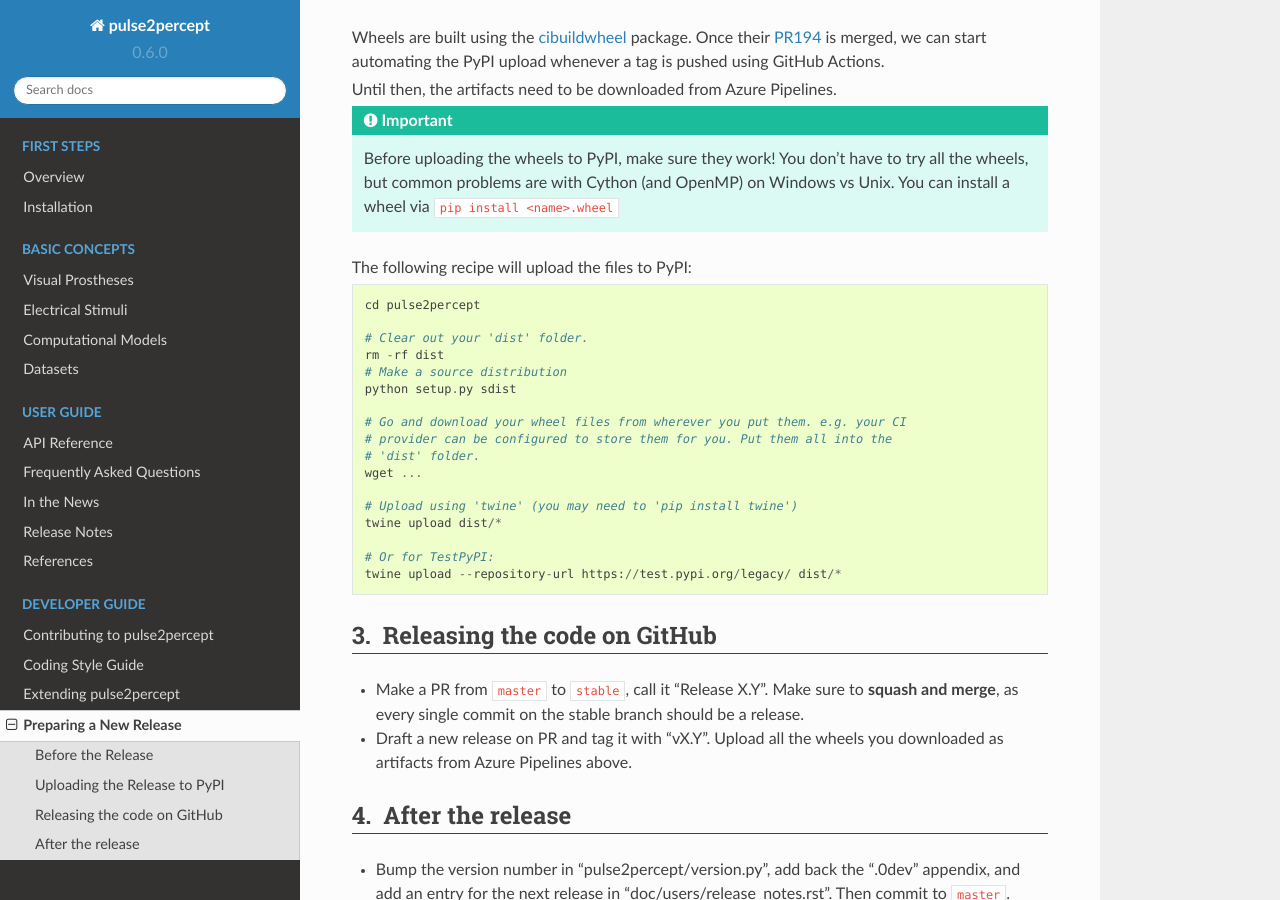
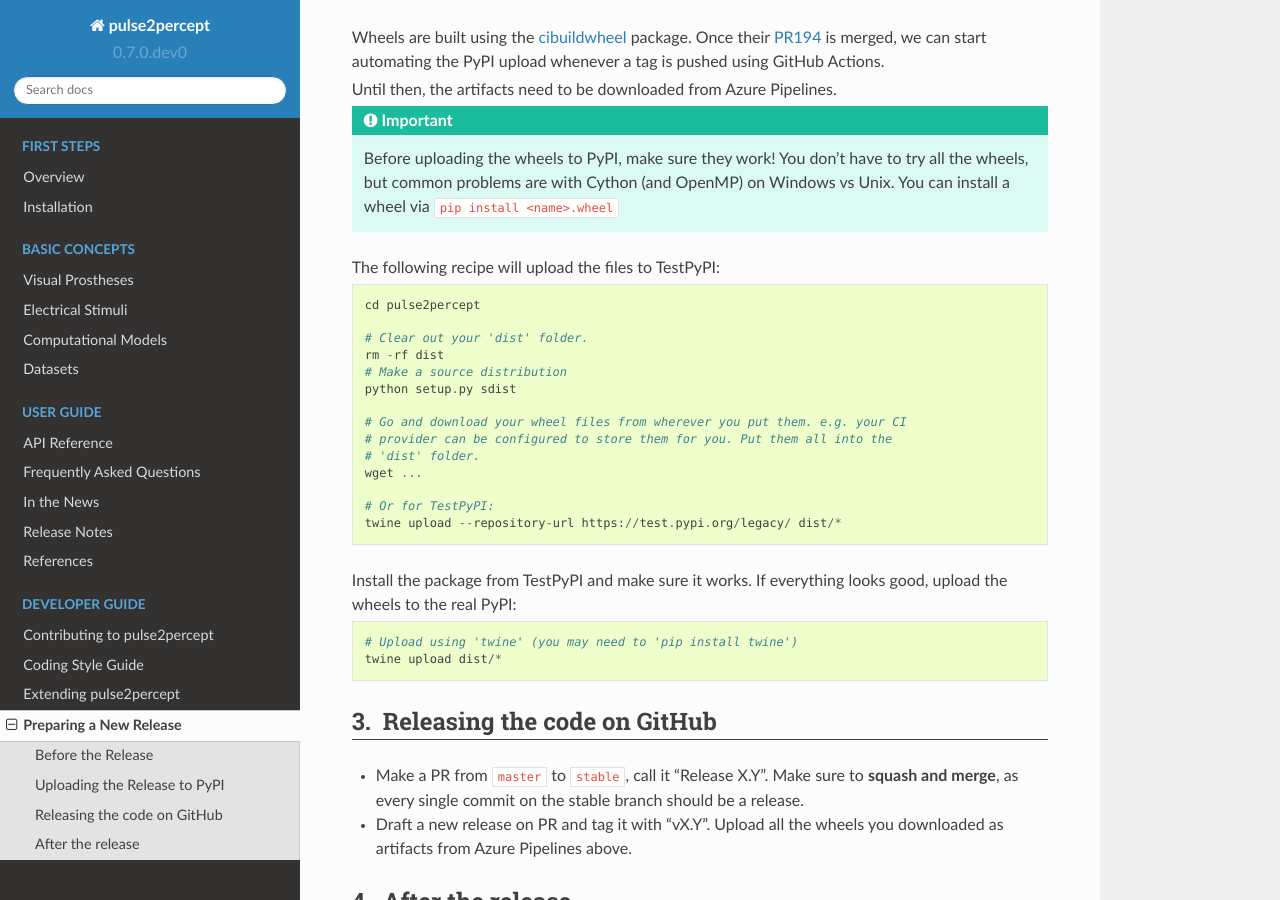
Before and after one commit to pulse2percept/pulse2percept, a Sphinx documentation site: the page built from doc/developers/releases.rst, in a window 1280 px wide and 900 px high, scrolled down 497 px. Built offline with Sphinx 7.4.7 and the Read the Docs theme 2.0.0, drawn with Linux system fonts in a browser that asks for light colours; pages that are not in the unit, such as notebooks, are missing from menus.

Commit message:
bump version number

```diff
--- a/doc/developers/releases.rst
+++ b/doc/developers/releases.rst
@@ -36,7 +36,7 @@ Until then, the artifacts need to be downloaded from Azure Pipelines.
     Windows vs Unix.
     You can install a wheel via ``pip install <name>.wheel``
 
-The following recipe will upload the files to PyPI:
+The following recipe will upload the files to TestPyPI:
 
 .. code-block:: python
 
@@ -52,11 +52,16 @@ The following recipe will upload the files to PyPI:
     # 'dist' folder.
     wget ...
 
+    # Or for TestPyPI:
+    twine upload --repository-url https://test.pypi.org/legacy/ dist/*
+
+Install the package from TestPyPI and make sure it works.
+If everything looks good, upload the wheels to the real PyPI:
+
+.. code-block:: python
+
     # Upload using 'twine' (you may need to 'pip install twine')
     twine upload dist/*
-
-    # Or for TestPyPI:
-    twine upload --repository-url https://test.pypi.org/legacy/ dist/*
 
 .. _cibuildwheel: https://github.com/joerick/cibuildwheel
 .. _PR194: https://github.com/joerick/cibuildwheel/pull/194
--- a/pulse2percept/version.py
+++ b/pulse2percept/version.py
@@ -1 +1 @@
-__version__ = '0.6.0'
+__version__ = '0.7.0.dev0'
```
Also changed, not shown: doc/users/release_notes.rst (+12 -0 lines).
